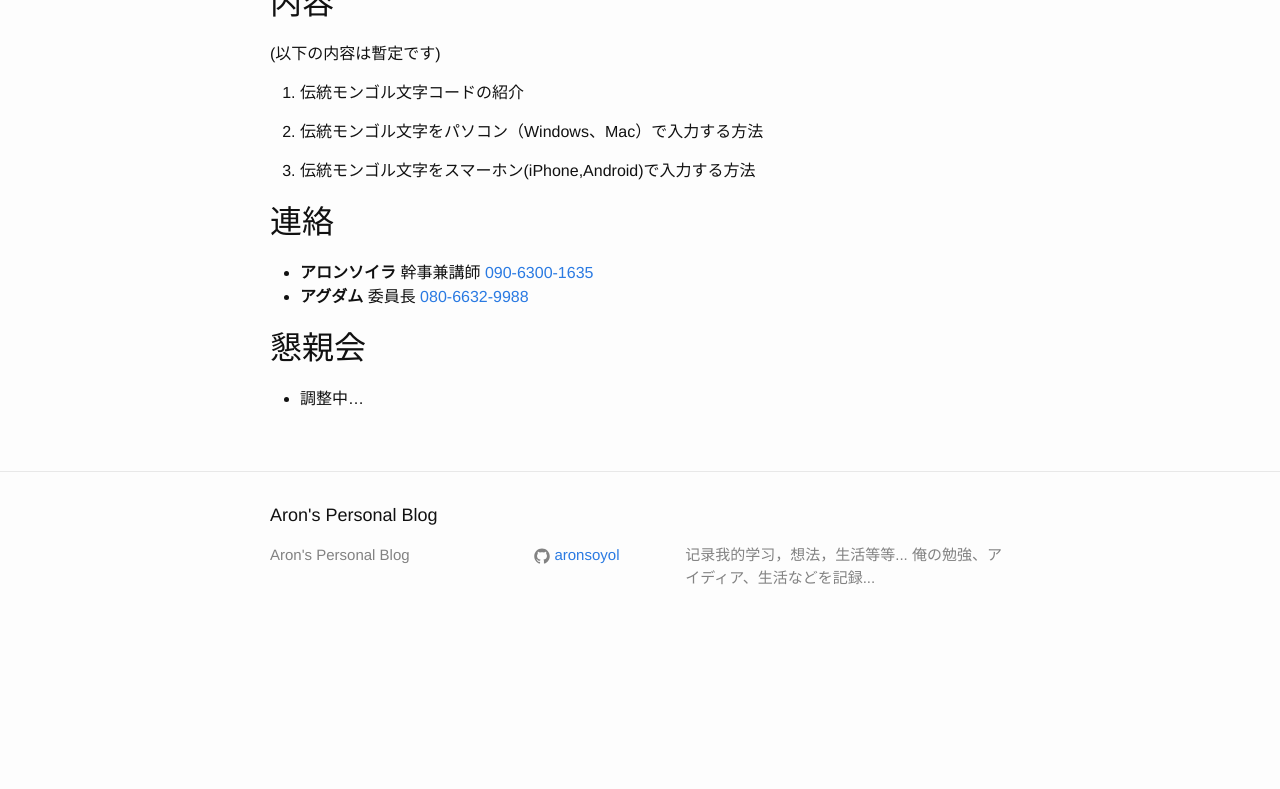
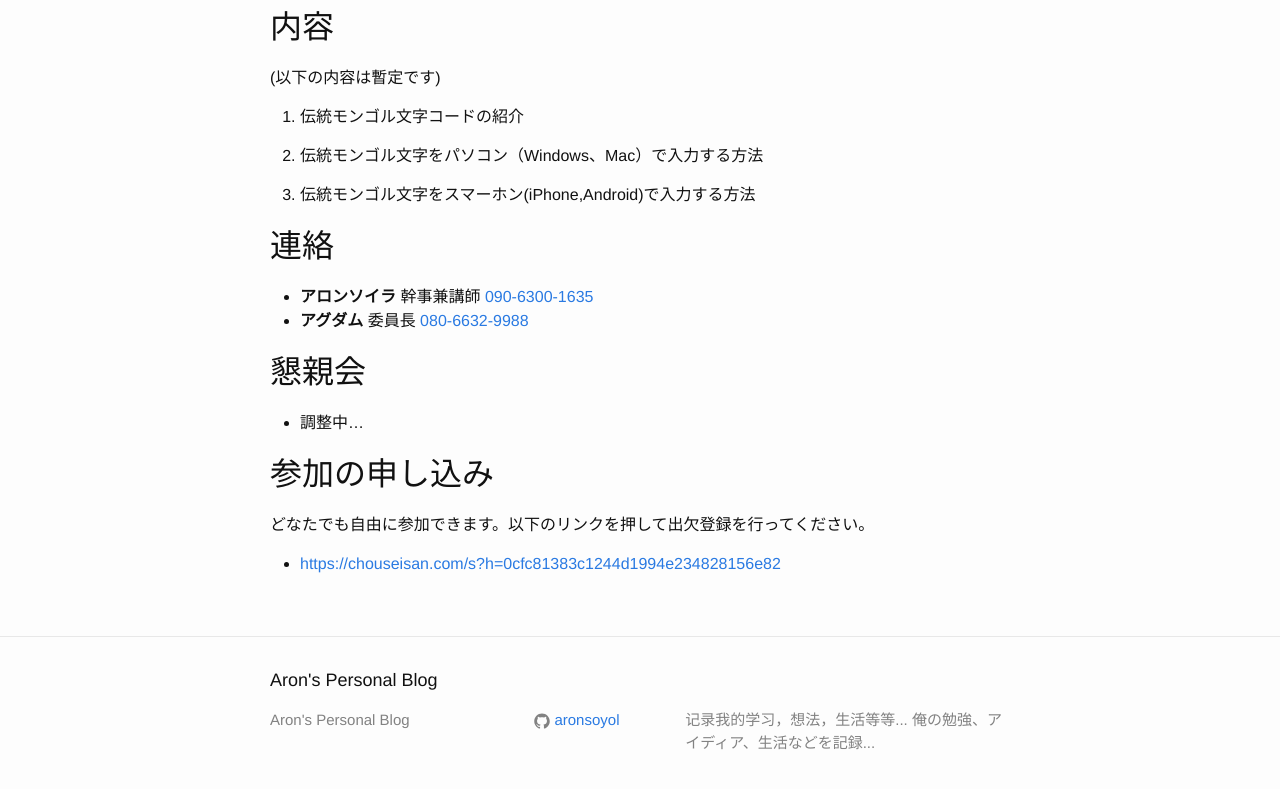
Before and after one commit to aronsoyol/aronsoyol.github.io, a Jekyll site: the page built from _posts/2018-01-25-mongolianinputmethod.markdown, in a window 1280 px wide and 900 px high, scrolled down 1018 px, cut to the strip 86-875 px from the top of the window. Built offline with Jekyll 4.4.1, drawn with Linux system fonts in a browser that asks for light colours; before the commit the page ends 1753 px from its top, so only the background shows below that.

Commit message:
improve mongol input seminar

```diff
--- a/_posts/2018-01-25-mongolianinputmethod.markdown
+++ b/_posts/2018-01-25-mongolianinputmethod.markdown
@@ -50,3 +50,9 @@ permalink: learn-mongol-ime
 
 
 - 調整中...
+
+## 参加の申し込み
+
+どなたでも自由に参加できます。以下のリンクを押して出欠登録を行ってください。
+
+- [https://chouseisan.com/s?h=0cfc81383c1244d1994e234828156e82](https://chouseisan.com/s?h=0cfc81383c1244d1994e234828156e82)
```
